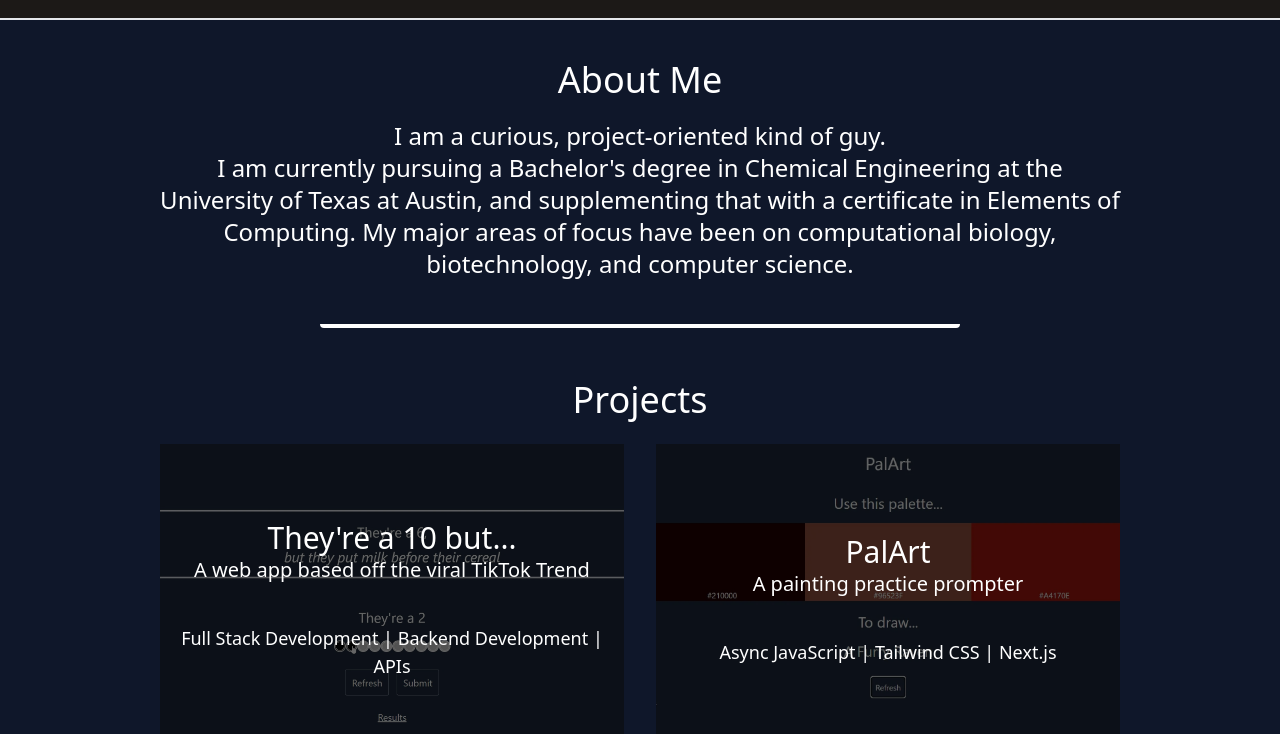
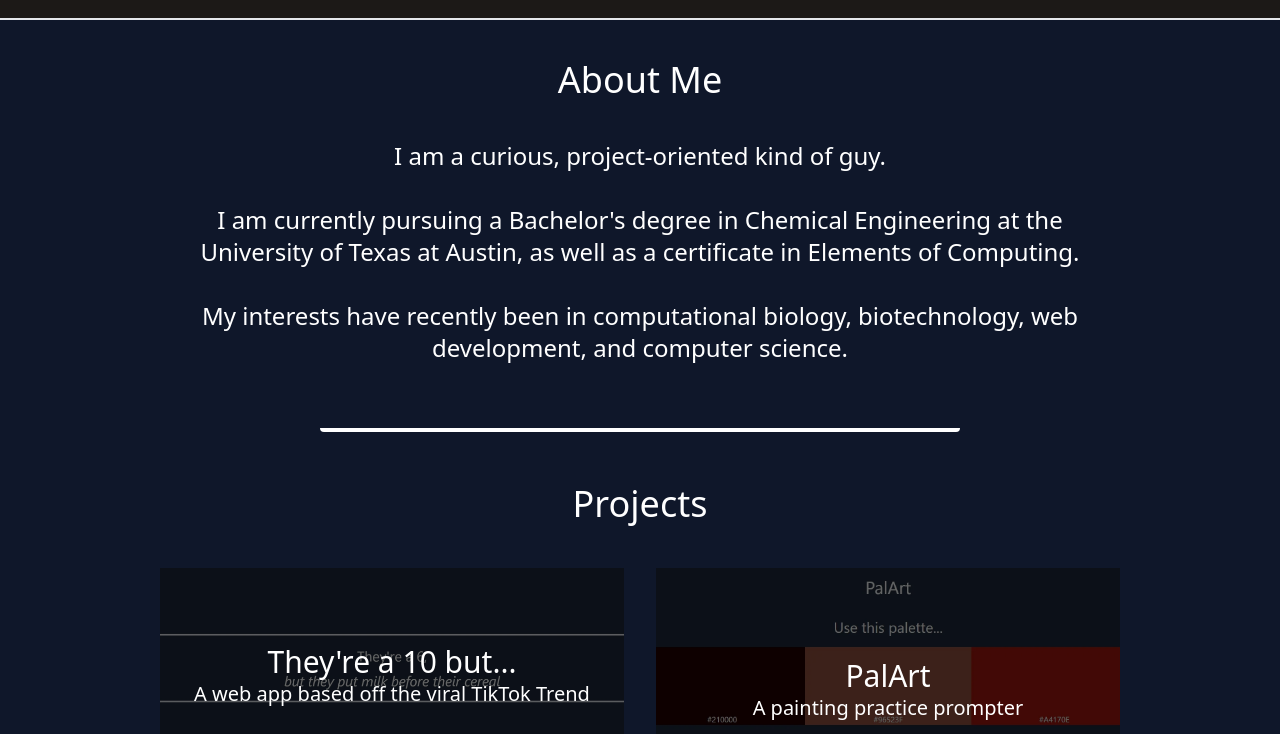
Before and after one commit to jordantwells42/jordantwells-next, a Next.js app: page / in a window 1280 px wide. Shown: the part 780-1514 px from the top of the page. Built offline with nearby package versions, Linux system fonts and the light colour scheme.

Commit message:
updated desc and padding

```diff
--- a/components/aboutme.js
+++ b/components/aboutme.js
@@ -8,10 +8,15 @@ export default function AboutMe(){
                 <p>
                     I am a curious, project-oriented kind of guy.
                 </p>
+                <br></br>
                 <p>
                     I am currently pursuing a Bachelor&apos;s degree in Chemical Engineering at the University of Texas at Austin,
-                    and supplementing that with a certificate in Elements of Computing.
-                    My major areas of focus have been on computational biology, biotechnology, and computer science.
+                    as well as a certificate in Elements of Computing.
+
+                </p>
+                <br></br>
+                <p>
+                    My interests have recently been in computational biology, biotechnology, web development, and computer science.
                 </p>
             </div>
         </Section>
--- a/components/section.js
+++ b/components/section.js
@@ -6,7 +6,9 @@ function Section(props) {
       <h1 id={props.name} className="text-4xl py-5">
         {props.name}
       </h1>
+      <div className="py-5">
       {props.children}
+      </div>
     </div>
   );
 }
```
